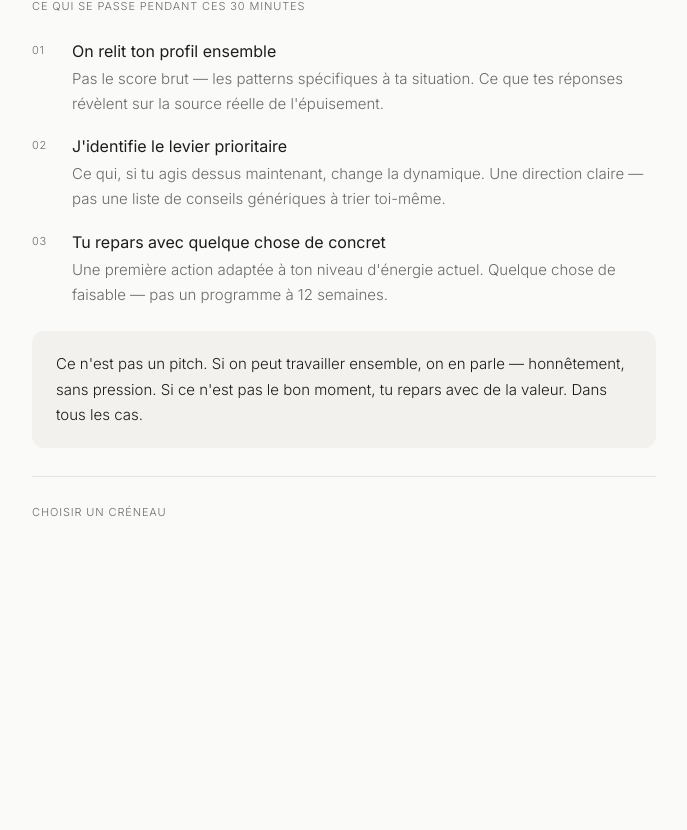
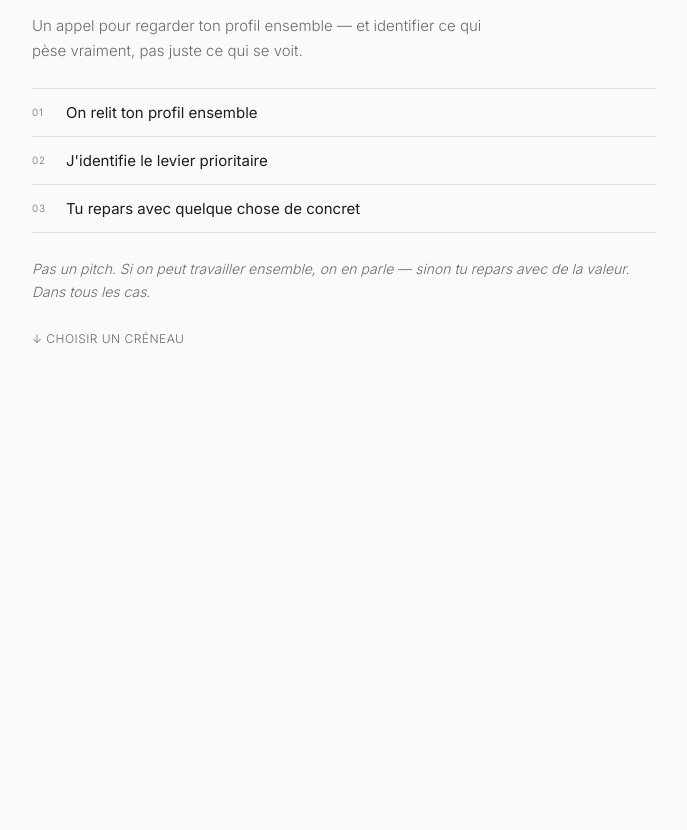
Before and after one commit to enzormdn-tech/burnout-quiz, a plain HTML site: page appel.html in a window 1280 px wide. Shown: the part 280-1110 px from the top of the page, without its empty margins (296-983 px from the left). Drawn offline with Linux system fonts and the light colour scheme; a script that the page names is missing.

Commit message:
Full content above fold, Calendly below

```diff
--- a/appel.html
+++ b/appel.html
@@ -32,11 +32,14 @@
       padding: 0 28px;
     }
 
-    /* ── Header ── */
-    .page-header {
+    /* ── Hero — tout visible sans scroll ── */
+    .hero {
+      min-height: 100vh;
+      display: flex;
+      flex-direction: column;
+      justify-content: center;
       padding: 48px 0 32px;
-      border-bottom: 1px solid var(--border);
-      margin-bottom: 32px;
+      gap: 24px;
     }
 
     .page-label {
@@ -44,16 +47,14 @@
       letter-spacing: 0.08em;
       text-transform: uppercase;
       color: var(--sub);
-      margin-bottom: 14px;
       display: block;
     }
 
     .page-title {
-      font-size: 28px;
+      font-size: 26px;
       font-weight: 400;
       letter-spacing: -0.02em;
       line-height: 1.2;
-      margin-bottom: 16px;
       background: linear-gradient(135deg, #1c1c1c 0%, #b0b0b0 100%);
       -webkit-background-clip: text;
       -webkit-text-fill-color: transparent;
@@ -62,16 +63,72 @@
     }
 
     .page-sub {
-      font-size: 16px;
-      line-height: 1.7;
+      font-size: 15px;
+      line-height: 1.65;
       color: var(--sub);
-      max-width: 520px;
+      max-width: 480px;
     }
 
-    /* ── Ce qui se passe ── */
-    .section {
-      padding: 28px 0;
+    /* ── Steps ── */
+    .steps {
+      display: flex;
+      flex-direction: column;
+      gap: 0;
       border-top: 1px solid var(--border);
+      border-bottom: 1px solid var(--border);
+    }
+
+    .step {
+      display: flex;
+      align-items: center;
+      gap: 16px;
+      padding: 14px 0;
+      border-bottom: 1px solid var(--border);
+    }
+
+    .step:last-child { border-bottom: none; }
+
+    .step-num {
+      font-size: 10px;
+      letter-spacing: 0.08em;
+      color: var(--sub);
+      min-width: 18px;
+    }
+
+    .step-title {
+      font-size: 15px;
+      font-weight: 400;
+      color: var(--text);
+    }
+
+    /* ── Reassurance ── */
+    .reassurance {
+      font-size: 14px;
+      line-height: 1.65;
+      color: var(--sub);
+      font-style: italic;
+    }
+
+    /* ── Scroll hint ── */
+    .scroll-hint {
+      display: flex;
+      align-items: center;
+      gap: 8px;
+      font-size: 12px;
+      letter-spacing: 0.04em;
+      color: var(--sub);
+      text-transform: uppercase;
+      animation: bounce 2s ease-in-out infinite;
+    }
+
+    @keyframes bounce {
+      0%, 100% { transform: translateY(0); }
+      50%       { transform: translateY(4px); }
+    }
+
+    /* ── Calendly ── */
+    .calendly-section {
+      padding: 0 0 64px;
     }
 
     .section-label {
@@ -79,66 +136,8 @@
       letter-spacing: 0.08em;
       text-transform: uppercase;
       color: var(--sub);
-      margin-bottom: 28px;
+      margin-bottom: 20px;
       display: block;
-    }
-
-    .steps {
-      display: flex;
-      flex-direction: column;
-      gap: 20px;
-    }
-
-    .step {
-      display: flex;
-      gap: 20px;
-      align-items: flex-start;
-    }
-
-    .step-num {
-      font-size: 11px;
-      letter-spacing: 0.06em;
-      color: var(--sub);
-      min-width: 20px;
-      padding-top: 2px;
-    }
-
-    .step-body {}
-
-    .step-title {
-      font-size: 16px;
-      font-weight: 400;
-      margin-bottom: 6px;
-    }
-
-    .step-desc {
-      font-size: 15px;
-      line-height: 1.65;
-      color: var(--sub);
-    }
-
-    /* ── Reassurance ── */
-    .reassurance {
-      background: #f3f1ee;
-      border-radius: 12px;
-      padding: 20px 24px;
-      margin: 24px 0 0;
-      font-size: 15px;
-      line-height: 1.7;
-      color: var(--text);
-    }
-
-    /* ── Calendly ── */
-    .calendly-section {
-      padding: 28px 0 48px;
-      border-top: 1px solid var(--border);
-    }
-
-    .calendly-wrap {
-      margin-top: 28px;
-      border-radius: 12px;
-      overflow: hidden;
-      min-height: 660px;
     }
 
     @media (min-width: 680px) {
@@ -150,48 +149,35 @@
 
 <div class="container">
 
-  <header class="page-header">
+  <div class="hero">
     <span class="page-label">Appel découverte — 30 min — gratuit</span>
+
     <h1 class="page-title">Ce que ton score ne dit pas encore.</h1>
+
     <p class="page-sub">Un appel pour regarder ton profil ensemble — et identifier ce qui pèse vraiment, pas juste ce qui se voit.</p>
-  </header>
 
-  <section class="section">
-    <span class="section-label">Ce qui se passe pendant ces 30 minutes</span>
     <div class="steps">
       <div class="step">
         <span class="step-num">01</span>
-        <div class="step-body">
-          <p class="step-title">On relit ton profil ensemble</p>
-          <p class="step-desc">Pas le score brut — les patterns spécifiques à ta situation. Ce que tes réponses révèlent sur la source réelle de l'épuisement.</p>
-        </div>
+        <p class="step-title">On relit ton profil ensemble</p>
       </div>
       <div class="step">
         <span class="step-num">02</span>
-        <div class="step-body">
-          <p class="step-title">J'identifie le levier prioritaire</p>
-          <p class="step-desc">Ce qui, si tu agis dessus maintenant, change la dynamique. Une direction claire — pas une liste de conseils génériques à trier toi-même.</p>
-        </div>
+        <p class="step-title">J'identifie le levier prioritaire</p>
       </div>
       <div class="step">
         <span class="step-num">03</span>
-        <div class="step-body">
-          <p class="step-title">Tu repars avec quelque chose de concret</p>
-          <p class="step-desc">Une première action adaptée à ton niveau d'énergie actuel. Quelque chose de faisable — pas un programme à 12 semaines.</p>
-        </div>
+        <p class="step-title">Tu repars avec quelque chose de concret</p>
       </div>
     </div>
 
-    <div class="reassurance">
-      Ce n'est pas un pitch. Si on peut travailler ensemble, on en parle — honnêtement, sans pression. Si ce n'est pas le bon moment, tu repars avec de la valeur. Dans tous les cas.
-    </div>
-  </section>
+    <p class="reassurance">Pas un pitch. Si on peut travailler ensemble, on en parle — sinon tu repars avec de la valeur. Dans tous les cas.</p>
+
+    <span class="scroll-hint">↓ Choisir un créneau</span>
+  </div>
 
   <section class="calendly-section">
-    <span class="section-label">Choisir un créneau</span>
-    <div class="calendly-wrap">
-      <div class="calendly-inline-widget" data-url="https://calendly.com/contact-remidene-enzo/30min?hide_gdpr_banner=1&background_color=fafaf8&text_color=1c1c1c&primary_color=1c1c1c" style="min-width:320px;height:660px;"></div>
-    </div>
+    <div class="calendly-inline-widget" data-url="https://calendly.com/contact-remidene-enzo/30min?hide_gdpr_banner=1&background_color=fafaf8&text_color=1c1c1c&primary_color=1c1c1c" style="min-width:320px;height:660px;"></div>
   </section>
 
 </div>
```
